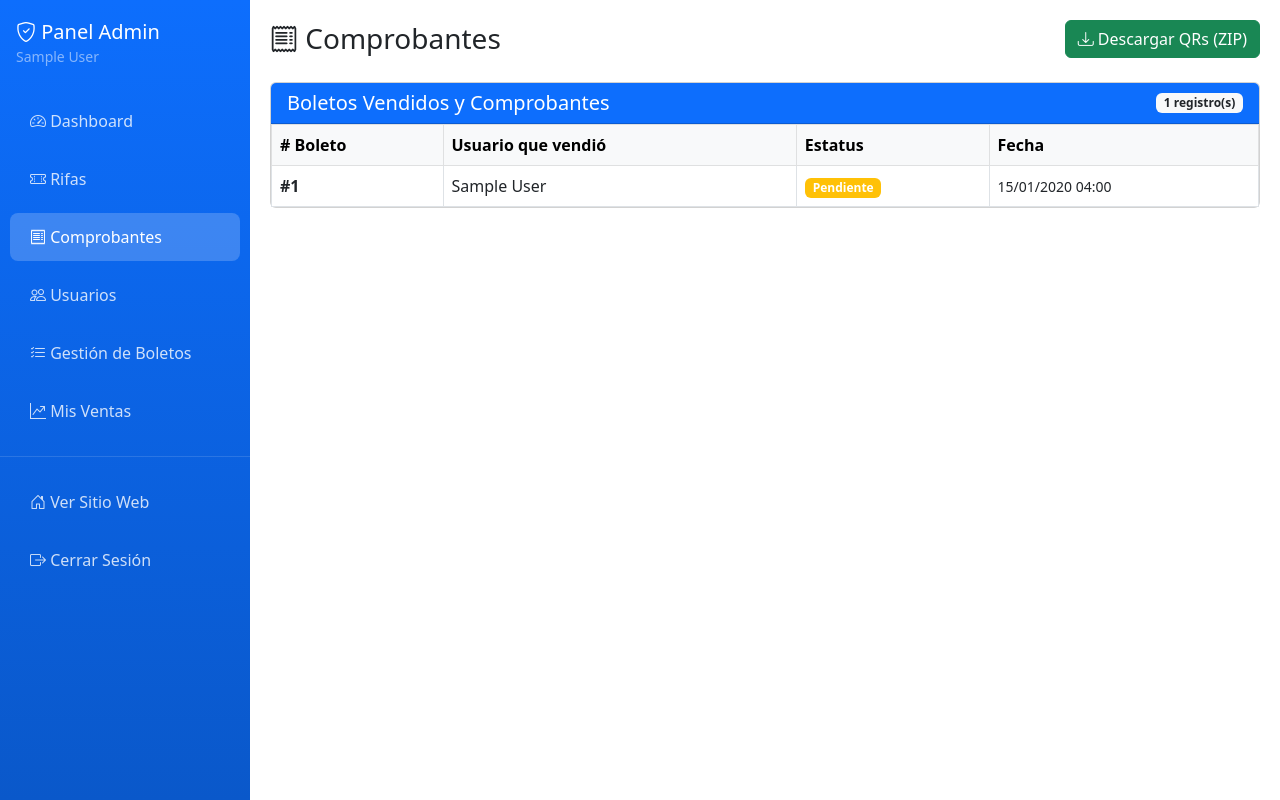
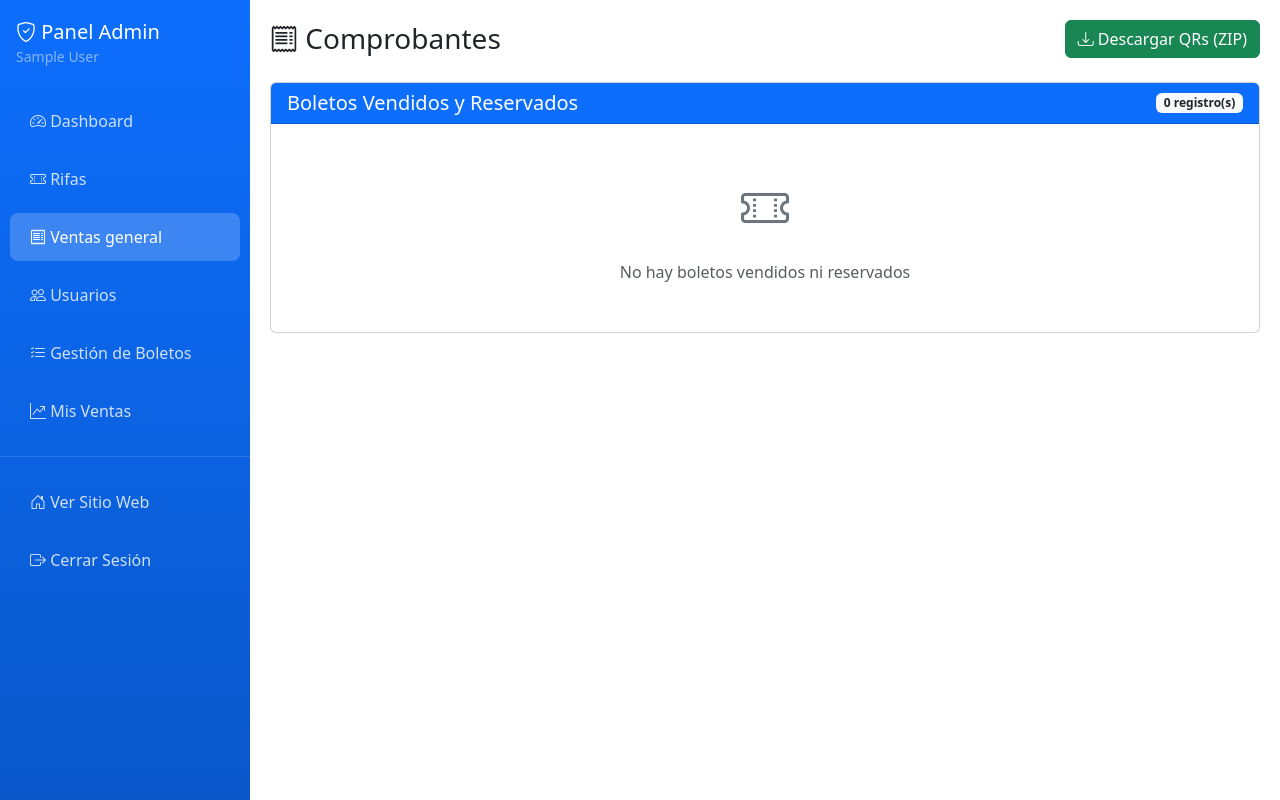
Before and after one commit to dev-erf-546/boletos, a Django app: page /admin-panel/boletos/ in a window 1280 px wide. Run offline with Django 5.2, Linux system fonts and the light colour scheme; a user stored in the database is signed in; tables that the repository leaves empty hold one stand-in row (values such as "Sample post").

Commit message:
actualizacion ventas

```diff
--- a/eventos/templates/rifas/admin/base_admin.html
+++ b/eventos/templates/rifas/admin/base_admin.html
@@ -263,7 +263,7 @@
             </a>
             <a class="nav-link {% if 'comprobantes' in request.resolver_match.url_name %}active{% endif %}"
                href="{% url 'rifas:comprobantes_pendientes' %}">
-                <i class="bi bi-receipt"></i> Comprobantes
+                <i class="bi bi-receipt"></i> Ventas general
             </a>
             <a class="nav-link {% if 'admin_usuarios' in request.resolver_match.url_name %}active{% endif %}"
                href="{% url 'rifas:admin_usuarios_list' %}">
--- a/eventos/templates/rifas/admin/comprobantes_pendientes.html
+++ b/eventos/templates/rifas/admin/comprobantes_pendientes.html
@@ -12,11 +12,11 @@
 
 <div class="card">
     <div class="card-header bg-primary text-white d-flex justify-content-between align-items-center">
-        <h5 class="mb-0">Boletos Vendidos y Comprobantes</h5>
-        <span class="badge bg-light text-dark">{{ comprobantes|length }} registro(s)</span>
+        <h5 class="mb-0">Boletos Vendidos y Reservados</h5>
+        <span class="badge bg-light text-dark">{{ boletos|length }} registro(s)</span>
     </div>
     <div class="card-body p-0">
-        {% if comprobantes %}
+        {% if boletos %}
         <div class="table-responsive">
             <table class="table table-hover table-bordered mb-0">
                 <thead class="table-light">
@@ -28,23 +28,33 @@
                     </tr>
                 </thead>
                 <tbody>
-                    {% for comp in comprobantes %}
-                    <tr>
-                        <td><strong>#{{ comp.boleto.numero }}</strong></td>
+                    {% for boleto in boletos %}
+                    <tr class="{% if boleto.estado == 'V' %}table-success{% elif boleto.estado == 'R' %}table-warning{% endif %}">
+                        <td><strong>#{{ boleto.numero }}</strong></td>
                         <td>
-                            {% if comp.boleto.vendido_por %}
-                                {{ comp.boleto.vendido_por.get_full_name|default:comp.boleto.vendido_por.username }}
+                            {% if boleto.vendido_por %}
+                                {{ boleto.vendido_por.get_full_name|default:boleto.vendido_por.username }}
                             {% else %}
                                 <span class="text-muted">—</span>
                             {% endif %}
                         </td>
                         <td>
-                            <span class="badge {% if comp.estado == 'A' %}bg-success{% elif comp.estado == 'R' %}bg-danger{% else %}bg-warning{% endif %}">
-                                {{ comp.get_estado_display }}
-                            </span>
+                            {% if boleto.estado == 'V' %}
+                                <span class="badge bg-danger">{{ boleto.get_estado_display }}</span>
+                            {% elif boleto.estado == 'R' %}
+                                <span class="badge bg-warning text-dark">{{ boleto.get_estado_display }}</span>
+                            {% endif %}
                         </td>
                         <td>
-                            <small>{{ comp.fecha_subida|date:"d/m/Y H:i" }}</small>
+                            <small>
+                                {% if boleto.estado == 'V' and boleto.fecha_venta %}
+                                    {{ boleto.fecha_venta|date:"d/m/Y H:i" }}
+                                {% elif boleto.estado == 'R' and boleto.fecha_reserva %}
+                                    {{ boleto.fecha_reserva|date:"d/m/Y H:i" }}
+                                {% else %}
+                                    <span class="text-muted">—</span>
+                                {% endif %}
+                            </small>
                         </td>
                     </tr>
                     {% endfor %}
@@ -53,8 +63,8 @@
         </div>
         {% else %}
         <div class="text-center py-5">
-            <i class="bi bi-check-circle" style="font-size: 3rem; color: #28a745;"></i>
-            <p class="text-muted mt-3 mb-0">No hay comprobantes pendientes de revisión</p>
+            <i class="bi bi-ticket-perforated" style="font-size: 3rem; color: #6c757d;"></i>
+            <p class="text-muted mt-3 mb-0">No hay boletos vendidos ni reservados</p>
         </div>
         {% endif %}
     </div>
--- a/eventos/views.py
+++ b/eventos/views.py
@@ -295,17 +295,23 @@ class MostrarQRView(View):
 # Vistas de Administración
 
 class ComprobantesPendientesView(StaffRequiredMixin, ListView):
-    model = ComprobantePago
+    model = Boleto
     template_name = 'rifas/admin/comprobantes_pendientes.html'
-    context_object_name = 'comprobantes'
+    context_object_name = 'boletos'
 
     def get_queryset(self):
-        return ComprobantePago.objects.filter(
-            Q(boleto__estado='V') | Q(estado='P')
+        boletos = Boleto.objects.filter(
+            estado__in=['V', 'R']
         ).select_related(
-            'boleto',
-            'boleto__vendido_por',
-        ).order_by('boleto__numero')
+            'vendido_por',
+            'rifa',
+        ).order_by('rifa_id', 'numero')
+
+        rifa_id = self.request.GET.get('rifa')
+        if rifa_id:
+            boletos = boletos.filter(rifa_id=rifa_id)
+
+        return boletos
 
 
 class ValidarComprobanteView(StaffRequiredMixin, UpdateView):
```
